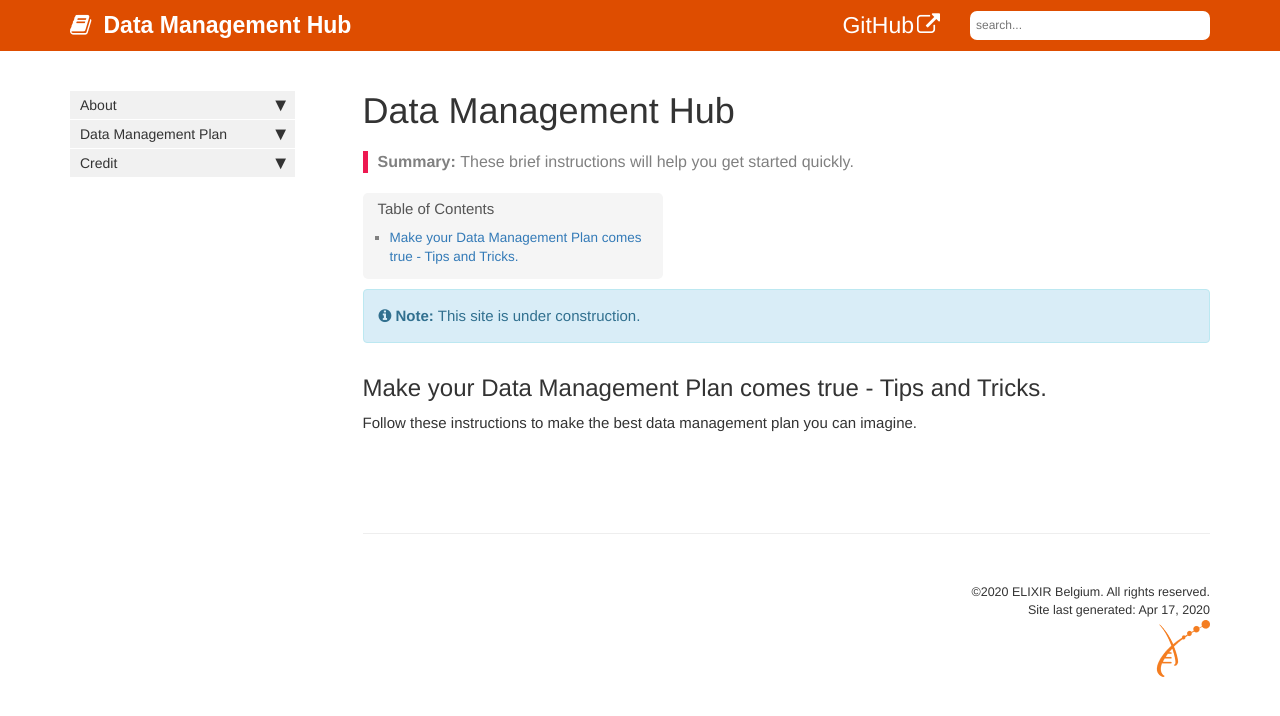
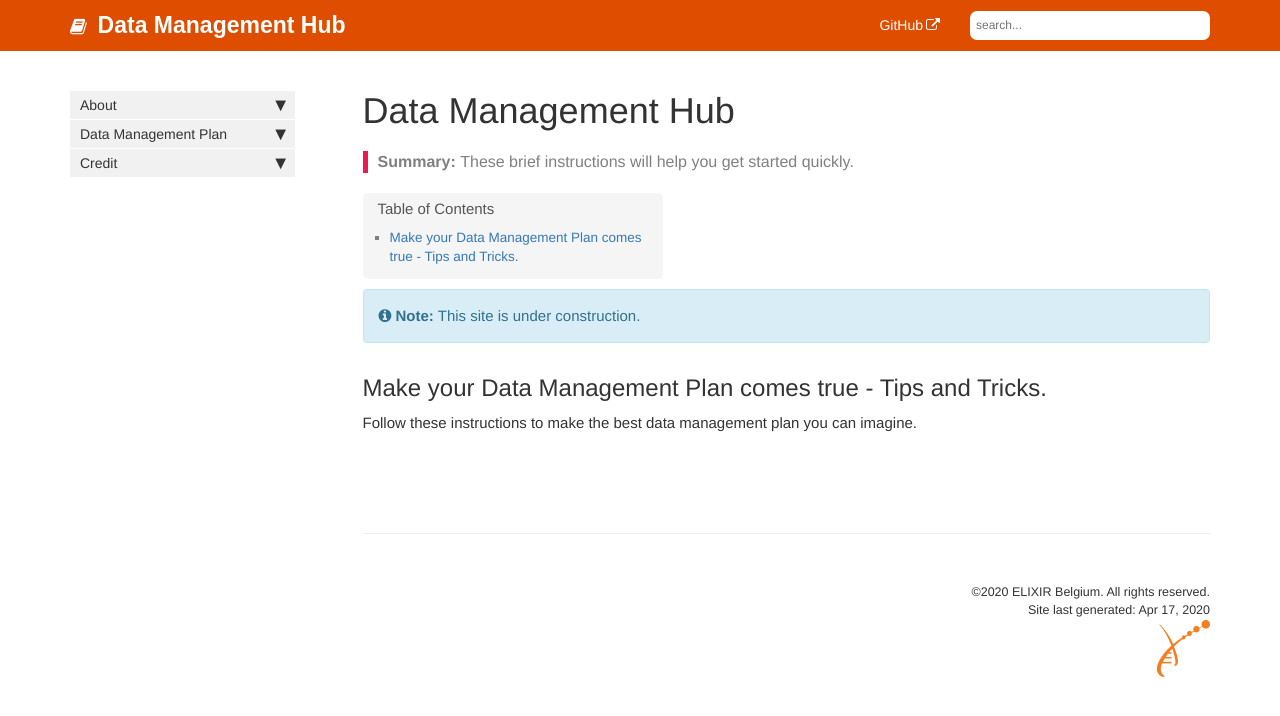
Before and after one commit to ELIXIR-Belgium/rdm-guide, a Jekyll site: the page built from index.md, in a window 1280 px wide. Shown: the top 716 px of the page. Built offline with Jekyll 4.4.1, drawn with Linux system fonts in a browser that asks for light colours; some web fonts are replaced.

Commit message:
`tilte size

```diff
--- a/css/customstyles.css
+++ b/css/customstyles.css
@@ -426,6 +426,7 @@ ul#mysidebar {
 span.projectTitle {
     font-family: 'Sulphur Point', sans-serif;
     font-weight: bold;
+    font-size: 23px;
 }
 
 .footer {
--- a/css/theme-blue.css
+++ b/css/theme-blue.css
@@ -43,7 +43,6 @@ a[data-toggle="tooltip"] {
 }
 .navbar-inverse .navbar-nav>li>a, .navbar-inverse .navbar-brand {
     color: white;
-    font-size: 23px;
 }
 
 .navbar-inverse .navbar-nav>li>a:hover, a.fa.fa-book.fa-lg.navbar-brand:hover {
```
